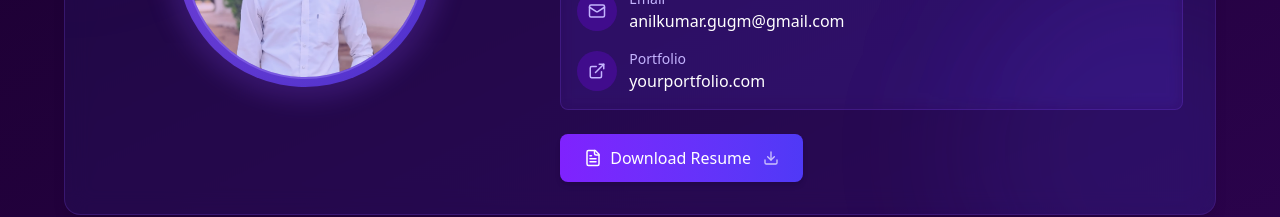
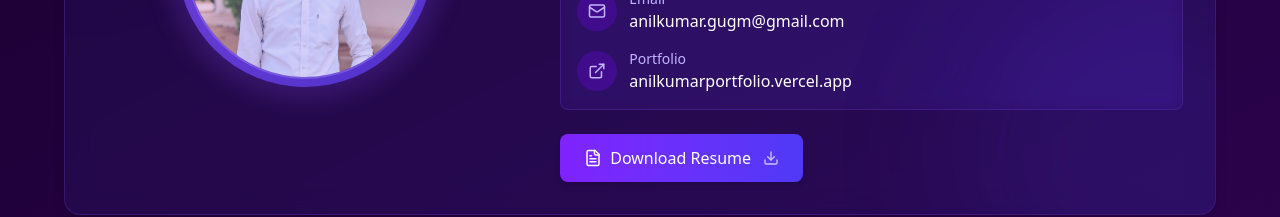
Before and after one commit to anil29717/Portfollio, a React (Vite) app: page / in a window 1280 px wide. Shown: the part 1154-1371 px from the top of the page. Built offline with nearby package versions, Linux system fonts and the light colour scheme.

Commit message:
Update About.jsx

```diff
--- a/src/components/About.jsx
+++ b/src/components/About.jsx
@@ -65,7 +65,7 @@ const About = () => {
                     rel="noopener noreferrer"
                     className="text-white hover:text-violet-200 transition"
                   >
-                    yourportfolio.com
+                    anilkumarportfolio.vercel.app
                   </a>
                 </div>
               </div>
```
